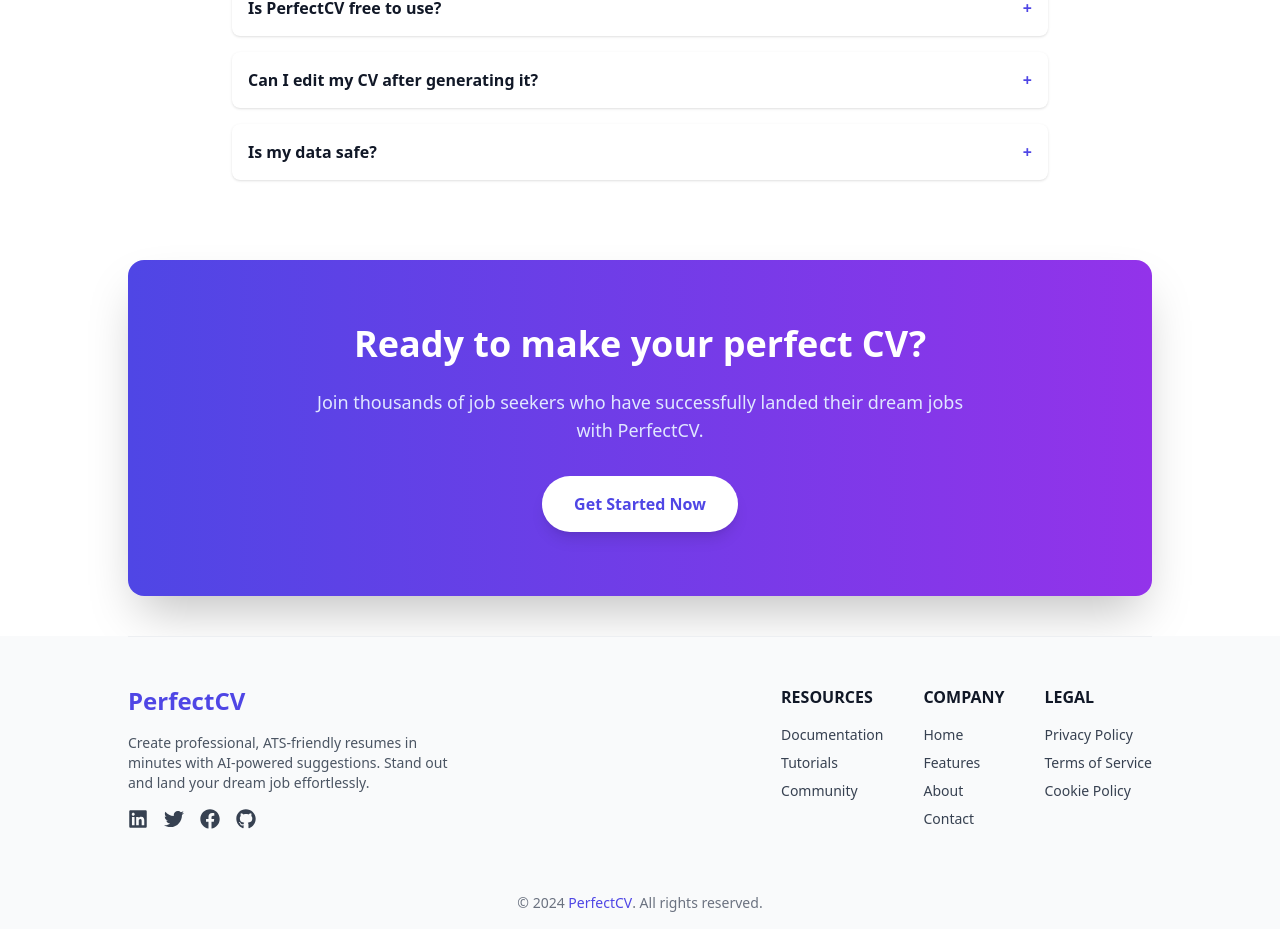
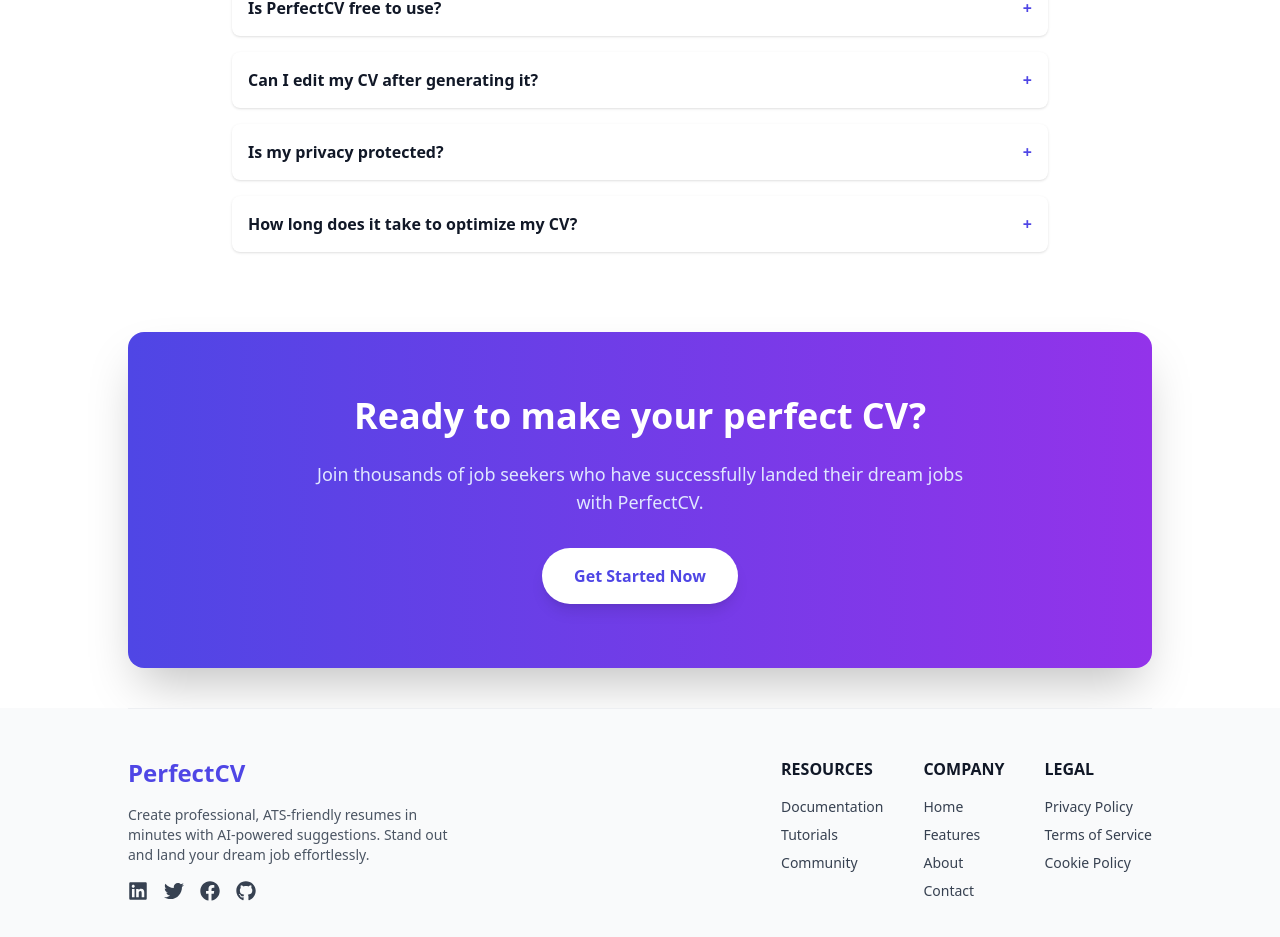
Before and after one commit to Dhivanujan/MiniProject-PerfectCV, a React (Vite) app in the folder perfectcv-frontend/: page / in a window 1280 px wide. Shown: the part 2792-3729 px from the top of the page. Built offline with nearby package versions, Linux system fonts and the light colour scheme; no server answers.

Commit message:
Update FAQ content for clarity and add new question about CV optimization time

```diff
--- a/perfectcv-frontend/src/components/FAQ.jsx
+++ b/perfectcv-frontend/src/components/FAQ.jsx
@@ -4,7 +4,8 @@
 const faqs = [
   { q: "Is PerfectCV free to use?", a: "Yes! You can create and download basic resumes for free. Premium features are optional." },
   { q: "Can I edit my CV after generating it?", a: "Absolutely. You can modify, re-upload, and improve your resume anytime." },
-  { q: "Is my data safe?", a: "Your data is securely stored and never shared with third parties." },
+  { q: "Is my privacy protected?", a: "Your data is securely stored and never shared with third parties." },
+  { q: "How long does it take to optimize my CV?", a: "Usually just a few minutes! Our AI helps you to process your resume instantly and provides you with an optimized version ready to download." },
 ];
 
 export default function FAQ() {
```
Also changed, not shown: 1 other file (tests, documents, lock files or other folders).
